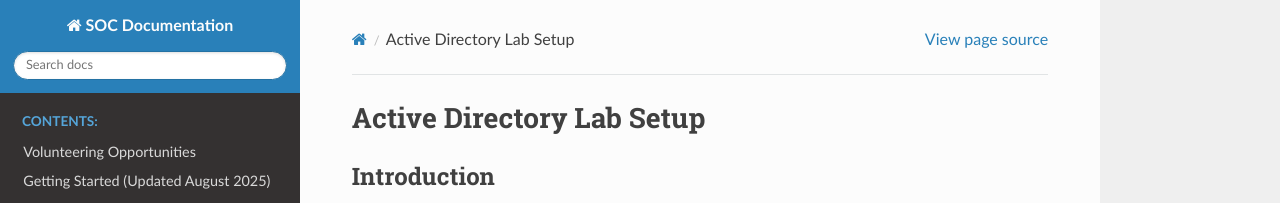
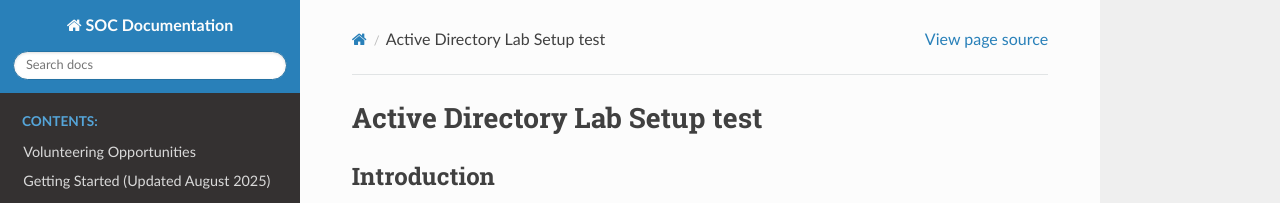
Before and after one commit to cpp-soc/documentation, a Sphinx documentation site: the page built from source/AD_Lab.md, in a window 1280 px wide and 900 px high. Shown: the top 203 px of the window. Built offline with Sphinx 7.4.7 and the Read the Docs theme 3.1.0, drawn with Linux system fonts in a browser that asks for light colours.

Commit message:
test will revert

```diff
--- a/source/AD_Lab.md
+++ b/source/AD_Lab.md
@@ -1,4 +1,4 @@
-# Active Directory Lab Setup
+# Active Directory Lab Setup test
 
 ## Introduction
 
```
